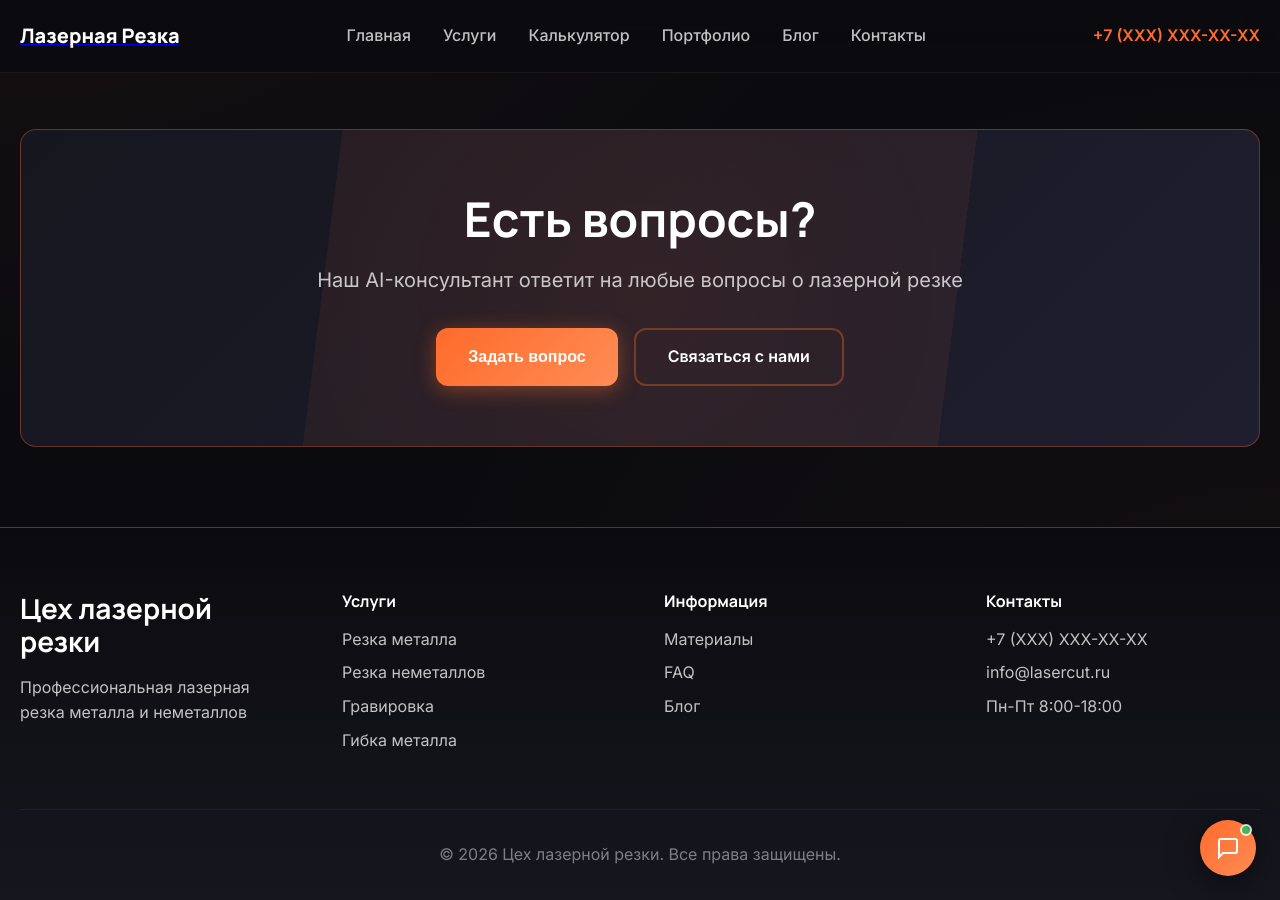
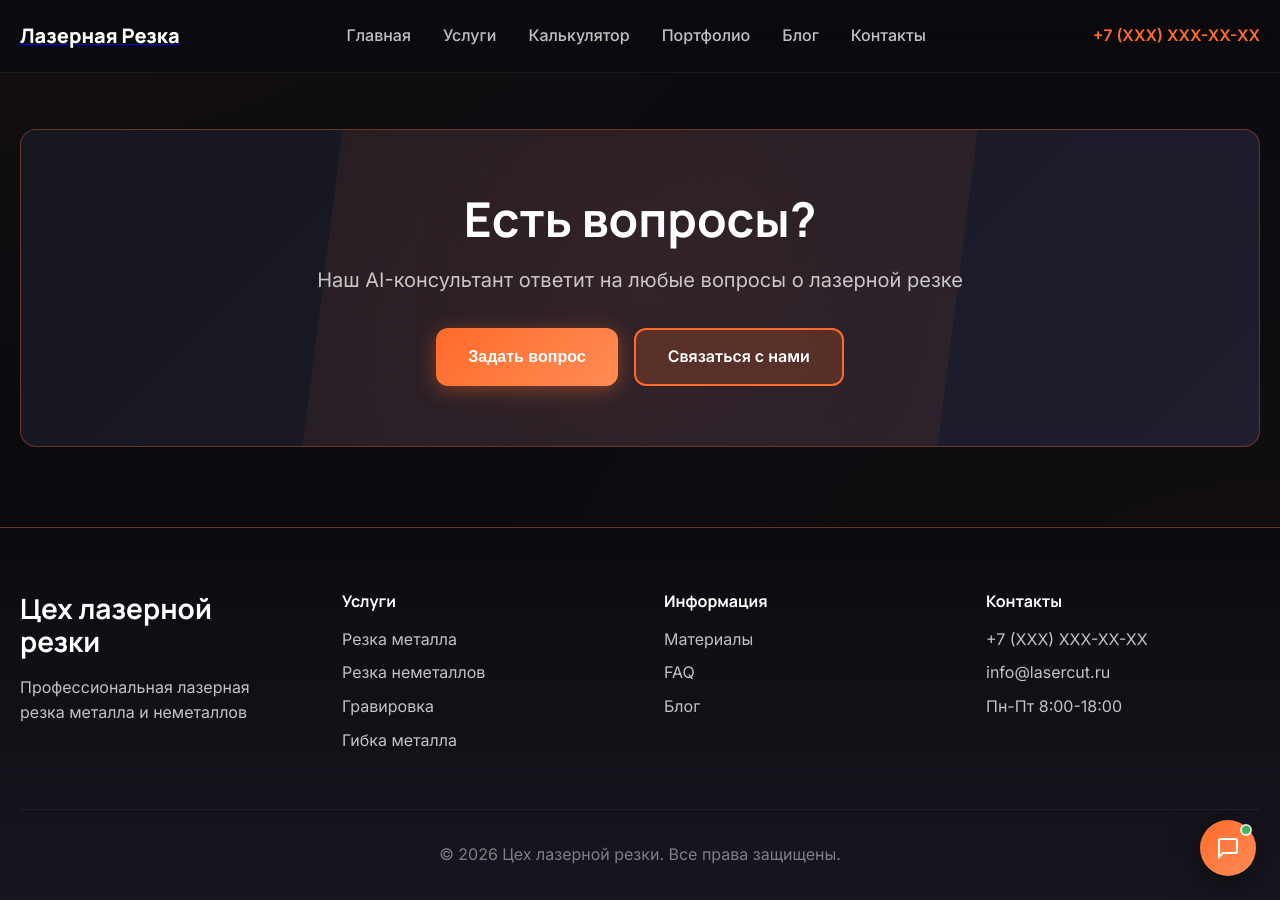
Before and after one commit to kaylas000/lazer-rezka, a Jekyll site: the page built from pages/blog.html, in a window 1280 px wide and 900 px high, scrolled down 1121 px. Built offline with Jekyll 4.4.1, drawn with Linux system fonts in a browser that asks for light colours.

Commit message:
Fix text stroke and update secondary button styling

```diff
--- a/assets/css/main.css
+++ b/assets/css/main.css
@@ -206,14 +206,16 @@
 }
 
 .btn-secondary {
-  background: transparent;
+  background: rgba(255, 107, 43, 0.2);
   color: var(--text-primary);
-  border: 2px solid var(--border-accent);
+  border: 2px solid var(--accent-orange);
 }
 
 .btn-secondary:hover {
-  background: rgba(255, 107, 43, 0.1);
-  border-color: var(--accent-orange);
+  background: rgba(255, 107, 43, 0.3);
+  border-color: var(--accent-light);
+  transform: translateY(-3px);
+  box-shadow: 0 4px 20px rgba(255, 107, 43, 0.3);
 }
 
 /* Hero */
@@ -262,24 +264,29 @@
   line-height: 1.15;
   letter-spacing: -0.02em;
   color: white;
-  -webkit-text-stroke: 1px rgba(0, 0, 0, 0.3);
   text-shadow:
-    -1px -1px 0 rgba(0, 0, 0, 0.3),
-    1px -1px 0 rgba(0, 0, 0, 0.3),
-    -1px 1px 0 rgba(0, 0, 0, 0.3),
-    1px 1px 0 rgba(0, 0, 0, 0.3),
-    0px 0px 40px rgba(255, 107, 43, 0.3);
+    -2px -2px 0 rgba(0, 0, 0, 0.5),
+    2px -2px 0 rgba(0, 0, 0, 0.5),
+    -2px 2px 0 rgba(0, 0, 0, 0.5),
+    2px 2px 0 rgba(0, 0, 0, 0.5),
+    -1px -1px 0 rgba(0, 0, 0, 0.5),
+    1px -1px 0 rgba(0, 0, 0, 0.5),
+    -1px 1px 0 rgba(0, 0, 0, 0.5),
+    1px 1px 0 rgba(0, 0, 0, 0.5);
 }
 
 .hero-subtitle {
   font-size: clamp(1.125rem, 2vw, 1.375rem);
   color: white;
-  -webkit-text-stroke: 0.5px rgba(0, 0, 0, 0.2);
   text-shadow:
-    -1px -1px 0 rgba(0, 0, 0, 0.2),
-    1px -1px 0 rgba(0, 0, 0, 0.2),
-    -1px 1px 0 rgba(0, 0, 0, 0.2),
-    1px 1px 0 rgba(0, 0, 0, 0.2);
+    -2px -2px 0 rgba(0, 0, 0, 0.4),
+    2px -2px 0 rgba(0, 0, 0, 0.4),
+    -2px 2px 0 rgba(0, 0, 0, 0.4),
+    2px 2px 0 rgba(0, 0, 0, 0.4),
+    -1px -1px 0 rgba(0, 0, 0, 0.4),
+    1px -1px 0 rgba(0, 0, 0, 0.4),
+    -1px 1px 0 rgba(0, 0, 0, 0.4),
+    1px 1px 0 rgba(0, 0, 0, 0.4);
   margin-bottom: 36px;
   line-height: 1.6;
   max-width: 700px;
```
